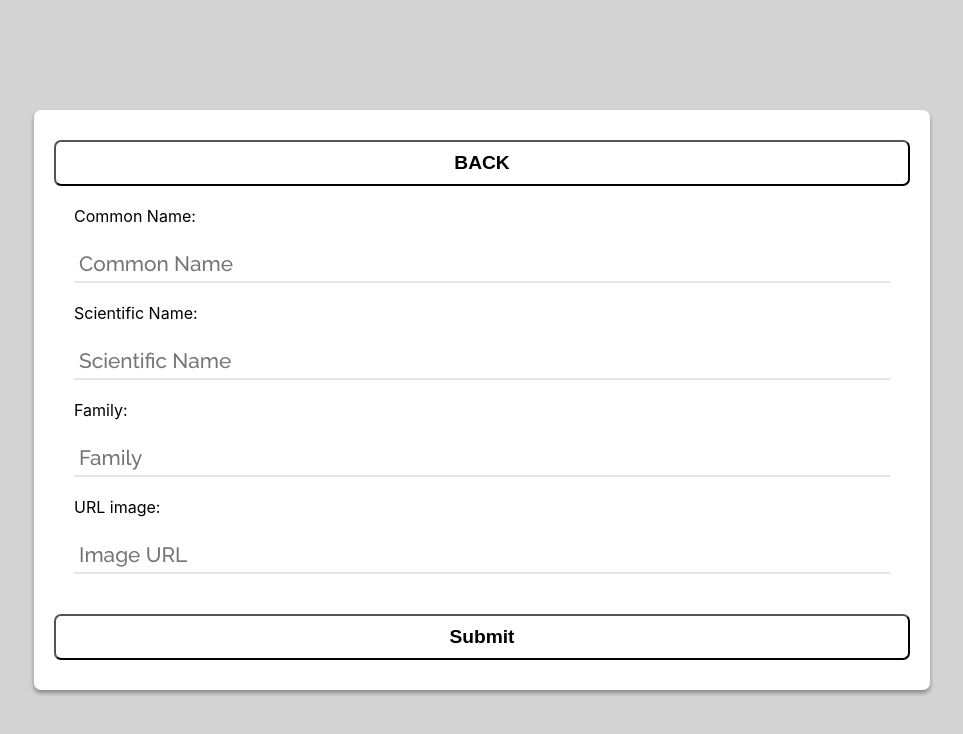
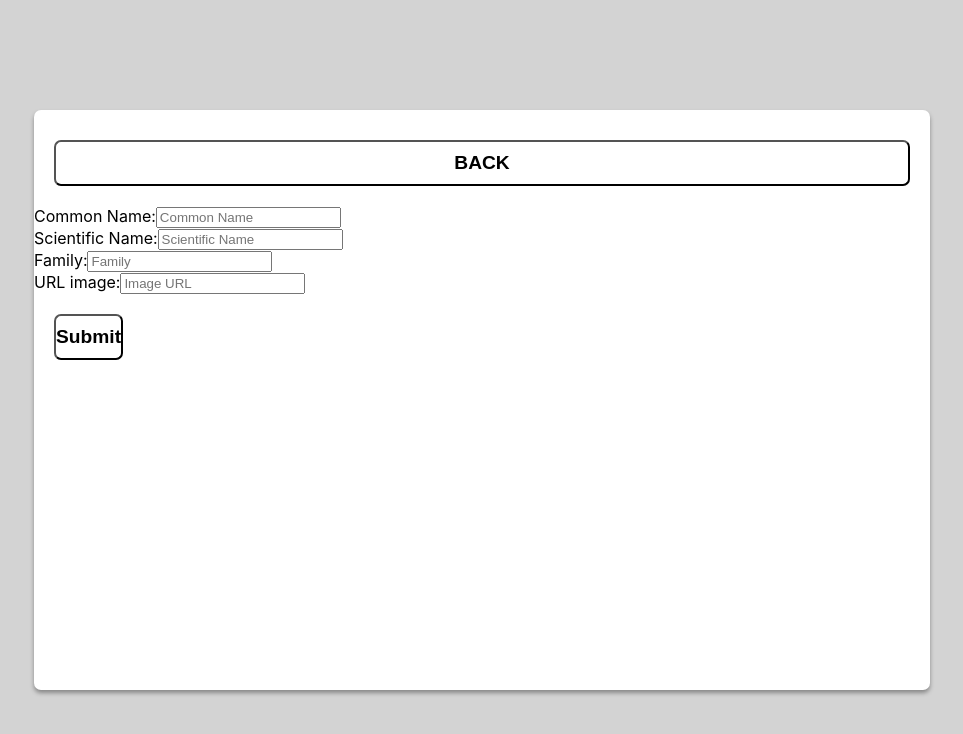
Before and after one commit to moonryc/nevelex-coding-test, a React (Create React App) app: page /new in a window 1280 px wide. Shown: the top 734 px of the page, without its empty margins (158-1121 px from the left). Built offline with nearby package versions, Linux system fonts and the light colour scheme.

Commit message:
styles updated

```diff
--- /dev/null
+++ b/src/components/animalForm/animalFormStyles.css
@@ -0,0 +1,46 @@
+/*region New Animal*/
+
+.new-animal-section{
+    display: flex;
+    flex-direction: column;
+    justify-content: space-between;
+}
+
+.new-animal-section > div{
+    text-align: center;
+}
+
+.new-animal-form {
+    display:flex;
+    justify-content: space-between;
+    align-items: center;
+    flex-direction: column;
+}
+
+.new-animal-form > div {
+    display: flex;
+    flex:1;
+    width:100%;
+    height:100%;
+    flex-direction: column;
+}
+
+.new-animal-form > div > label {
+    margin-left: 40px;
+}
+
+.new-animal-form > button{
+    width: 90%;
+}
+
+.new-animal-form > div> input{
+    width: 100%;
+    max-width: -webkit-fill-available;
+    border: none;
+    border-bottom: 2px solid #e4e6eb;
+    padding: 5px;
+    margin: 20px 40px 20px 40px;
+    font-family: RaleWay, serif;
+    font-size: 1.3rem;
+}
+/*endregion*/
--- a/src/styles/styles.css
+++ b/src/styles/styles.css
@@ -14,6 +14,15 @@ section{
     width: 70vw;
     overflow: auto;
     scroll-behavior: smooth;
+}
+
+.paragraph-style {
+    font-family: RaleWay, serif;
+    font-size: 1.3rem;
+    font-weight: 200;
+    margin: 0px;
+    margin-Left: 40px;
+    text-align:left;
 }
 
 /*region Buttons/Search*/
@@ -38,61 +47,20 @@ section{
 }
 /*endregion*/
 
+.selected-animal-container{
+    display: flex;
 
-/*region New Animal*/
-
-.new-animal-section{
-    display: flex;
-    flex-direction: column;
-    justify-content: space-between;
+    height:100%
 }
 
-.new-animal-section > div{
-    text-align: center;
-}
-
-.new-animal-form {
+.selected-animal-container >div{
+    flex:1;
     display:flex;
-    justify-content: space-between;
-    align-items: center;
     flex-direction: column;
 }
 
-.new-animal-form > div {
-    display: flex;
-    flex:1;
-    width:100%;
-    height:100%;
-    flex-direction: column;
-}
-
-.new-animal-form > div > label {
-    margin-left: 40px;
-}
-
-.new-animal-form > button{
-    width: 90%;
-}
-
-.new-animal-form > div> input{
-    width: 100%;
-    max-width: -webkit-fill-available;
-    border: none;
-    border-bottom: 2px solid #e4e6eb;
-    padding: 5px;
-    margin: 20px 40px 20px 40px;
-    font-family: RaleWay, serif;
-    font-size: 1.3rem;
-}
-/*endregion*/
-
-.paragraph-style {
-    font-family: RaleWay, serif;
-    font-size: 1.3rem;
-    font-weight: 200;
-    margin: 0px;
-    margin-Left: 40px;
-    text-align:left;
+.selected-animal-container >div>h1{
+    text-align: center;
 }
 
 @media only screen and (max-width: 1200px){
@@ -121,6 +89,9 @@ section{
     }
     /*endregion*/
 
+    .selected-animal-container{
+        flex-direction: column;
+    }
 
     .paragraph-style{
         margin-left: 0px;
```
Also changed, not shown: src/components/selectedAnimal/selectedAnimalStyle.css (added, +20 -0 lines).
